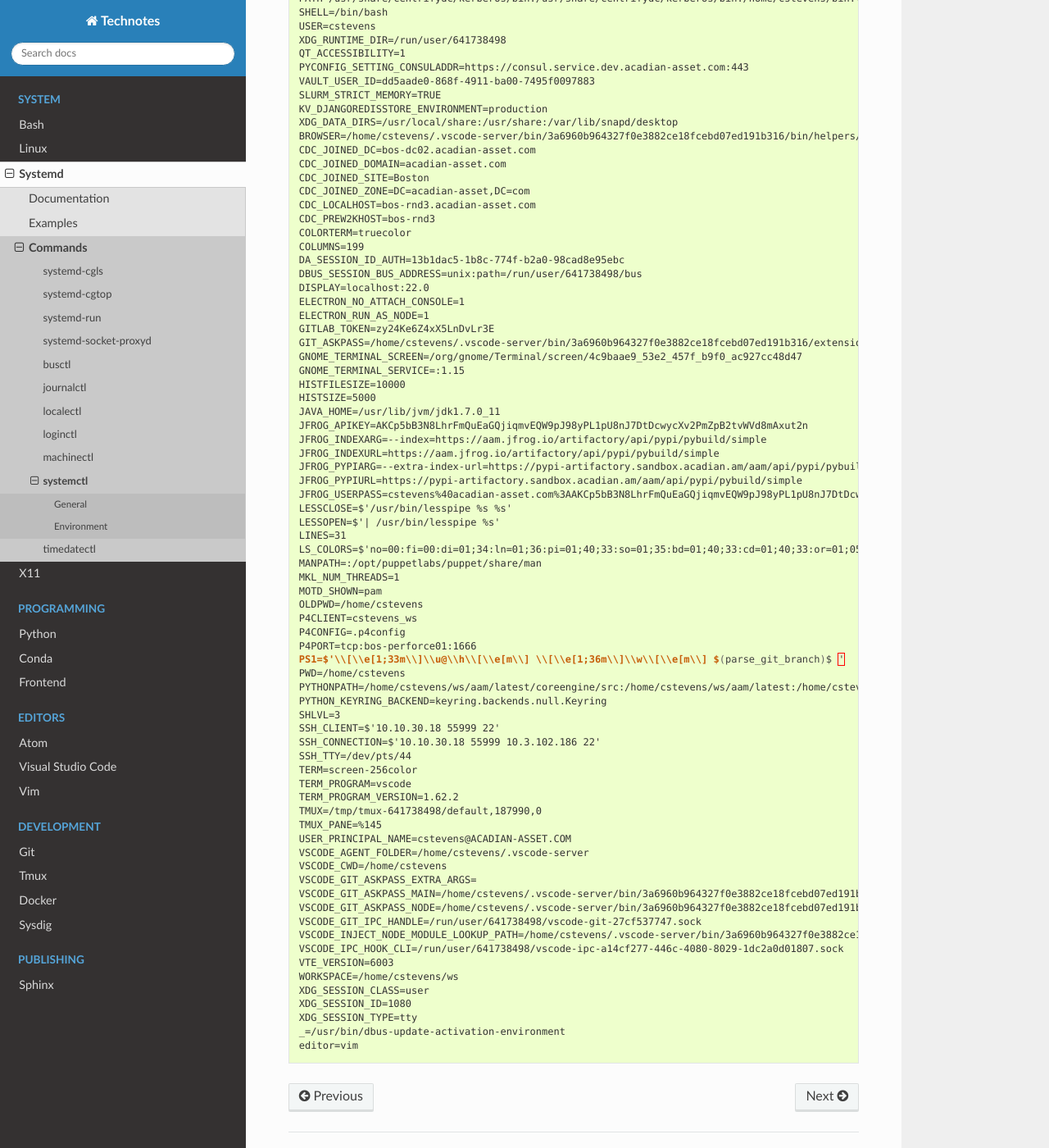
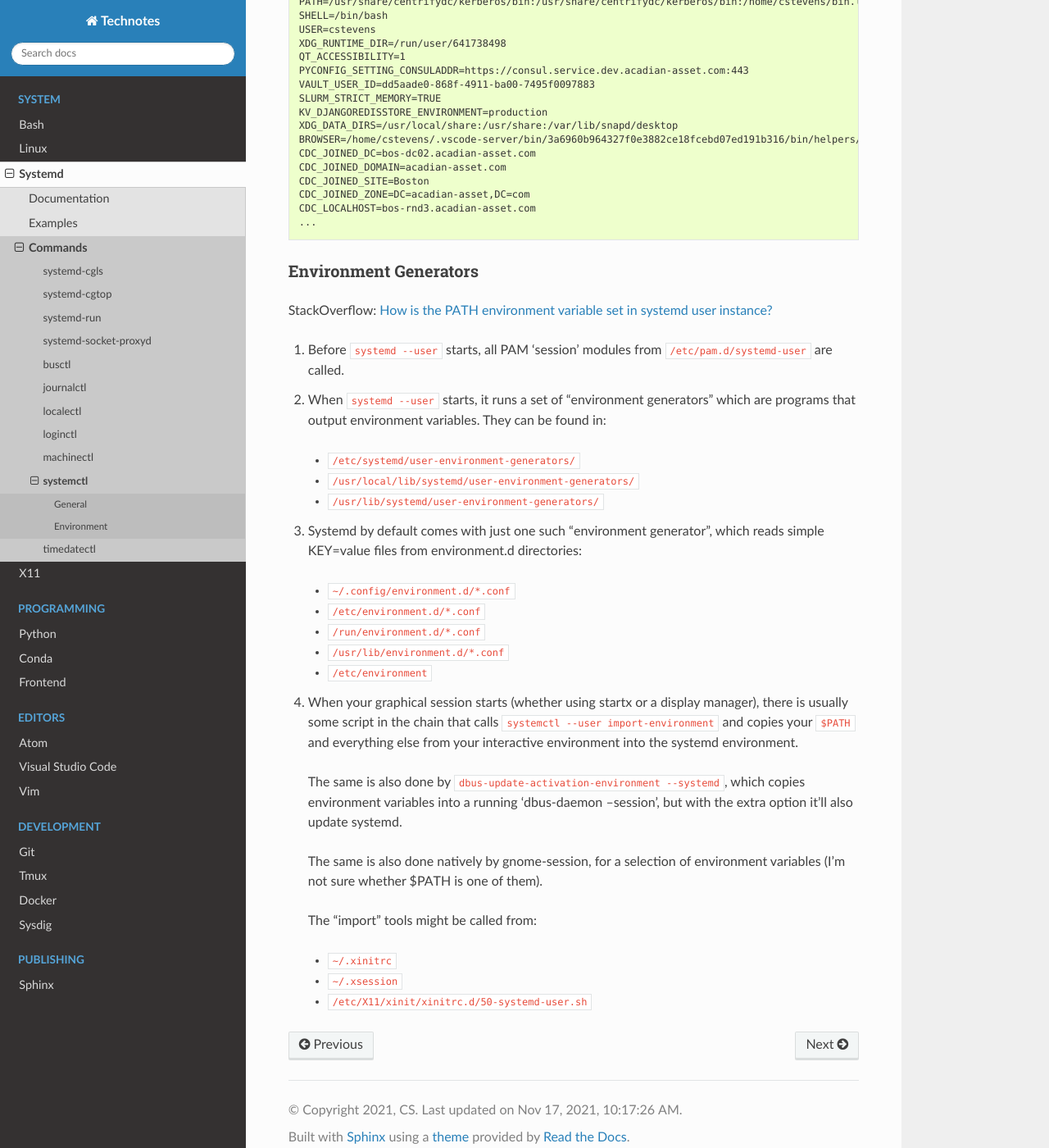
Before and after one commit to heterotopian/technotes, a Sphinx documentation site: the page built from source/systemd/controller/systemctl.rst, in a window 1280 px wide and 1400 px high, scrolled down 1198 px. Shown: the whole window at 82% size. Built offline with Sphinx 7.4.7 and the Read the Docs theme 2.0.0, drawn with Linux system fonts in a browser that asks for light colours; cross-references to code outside the pages are shown as plain code; some of the changed text lies outside the part shown.

Commit message:
Add systemctl environment infomration

```diff
--- a/source/systemd/controller/systemctl.rst
+++ b/source/systemd/controller/systemctl.rst
@@ -64,64 +71,47 @@ Environment
     CDC_JOINED_SITE=Boston
     CDC_JOINED_ZONE=DC=acadian-asset,DC=com
     CDC_LOCALHOST=bos-rnd3.acadian-asset.com
-    CDC_PREW2KHOST=bos-rnd3
-    COLORTERM=truecolor
-    COLUMNS=199
-    DA_SESSION_ID_AUTH=13b1dac5-1b8c-774f-b2a0-98cad8e95ebc
-    DBUS_SESSION_BUS_ADDRESS=unix:path=/run/user/641738498/bus
-    DISPLAY=localhost:22.0
-    ELECTRON_NO_ATTACH_CONSOLE=1
-    ELECTRON_RUN_AS_NODE=1
-    GITLAB_TOKEN=zy24Ke6Z4xX5LnDvLr3E
-    GIT_ASKPASS=/home/cstevens/.vscode-server/bin/3a6960b964327f0e3882ce18fcebd07ed191b316/extensions/git/dist/askpass.sh
-    GNOME_TERMINAL_SCREEN=/org/gnome/Terminal/screen/4c9baae9_53e2_457f_b9f0_ac927cc48d47
-    GNOME_TERMINAL_SERVICE=:1.15
-    HISTFILESIZE=10000
-    HISTSIZE=5000
-    JAVA_HOME=/usr/lib/jvm/jdk1.7.0_11
-    JFROG_APIKEY=AKCp5bB3N8LhrFmQuEaGQjiqmvEQW9pJ98yPL1pU8nJ7DtDcwycXv2PmZpB2tvWVd8mAxut2n
-    JFROG_INDEXARG=--index=https://aam.jfrog.io/artifactory/api/pypi/pybuild/simple
-    JFROG_INDEXURL=https://aam.jfrog.io/artifactory/api/pypi/pybuild/simple
-    JFROG_PYPIARG=--extra-index-url=https://pypi-artifactory.sandbox.acadian.am/aam/api/pypi/pybuild/simple
-    JFROG_PYPIURL=https://pypi-artifactory.sandbox.acadian.am/aam/api/pypi/pybuild/simple
-    JFROG_USERPASS=cstevens%40acadian-asset.com%3AAKCp5bB3N8LhrFmQuEaGQjiqmvEQW9pJ98yPL1pU8nJ7DtDcwycXv2PmZpB2tvWVd8mAxut2n
-    LESSCLOSE=$'/usr/bin/lesspipe %s %s'
-    LESSOPEN=$'| /usr/bin/lesspipe %s'
-    LINES=31
-    LS_COLORS=$'no=00:fi=00:di=01;34:ln=01;36:pi=01;40;33:so=01;35:bd=01;40;33:cd=01;40;33:or=01;05;37;41:mi=01;05;37;41:ex=01;32'
-    MANPATH=:/opt/puppetlabs/puppet/share/man
-    MKL_NUM_THREADS=1
-    MOTD_SHOWN=pam
-    OLDPWD=/home/cstevens
-    P4CLIENT=cstevens_ws
-    P4CONFIG=.p4config
-    P4PORT=tcp:bos-perforce01:1666
-    PS1=$'\\[\\e[1;33m\\]\\u@\\h\\[\\e[m\\] \\[\\e[1;36m\\]\\w\\[\\e[m\\] $(parse_git_branch)$ '
-    PWD=/home/cstevens
-    PYTHONPATH=/home/cstevens/ws/aam/latest/coreengine/src:/home/cstevens/ws/aam/latest:/home/cstevens/ws/aam/latest/runner/src:/home/cstevens/ws/aam/latest/factors/src:/home/cstevens/ws/aam/latest/python-util/src:/home/cstevens/ws/aam/latest/datalib/src:/home/cstevens/ws/aam/latest/db/src:/home/cstevens/ws/aam/latest/macro/src:/home/cstevens/ws/aam/latest/neo/src
-    PYTHON_KEYRING_BACKEND=keyring.backends.null.Keyring
-    SHLVL=3
-    SSH_CLIENT=$'10.10.30.18 55999 22'
-    SSH_CONNECTION=$'10.10.30.18 55999 10.3.102.186 22'
-    SSH_TTY=/dev/pts/44
-    TERM=screen-256color
-    TERM_PROGRAM=vscode
-    TERM_PROGRAM_VERSION=1.62.2
-    TMUX=/tmp/tmux-641738498/default,187990,0
-    TMUX_PANE=%145
-    USER_PRINCIPAL_NAME=cstevens@ACADIAN-ASSET.COM
-    VSCODE_AGENT_FOLDER=/home/cstevens/.vscode-server
-    VSCODE_CWD=/home/cstevens
-    VSCODE_GIT_ASKPASS_EXTRA_ARGS=
-    VSCODE_GIT_ASKPASS_MAIN=/home/cstevens/.vscode-server/bin/3a6960b964327f0e3882ce18fcebd07ed191b316/extensions/git/dist/askpass-main.js
-    VSCODE_GIT_ASKPASS_NODE=/home/cstevens/.vscode-server/bin/3a6960b964327f0e3882ce18fcebd07ed191b316/node
-    VSCODE_GIT_IPC_HANDLE=/run/user/641738498/vscode-git-27cf537747.sock
-    VSCODE_INJECT_NODE_MODULE_LOOKUP_PATH=/home/cstevens/.vscode-server/bin/3a6960b964327f0e3882ce18fcebd07ed191b316/remote/node_modules
-    VSCODE_IPC_HOOK_CLI=/run/user/641738498/vscode-ipc-a14cf277-446c-4080-8029-1dc2a0d01807.sock
-    VTE_VERSION=6003
-    WORKSPACE=/home/cstevens/ws
-    XDG_SESSION_CLASS=user
-    XDG_SESSION_ID=1080
-    XDG_SESSION_TYPE=tty
-    _=/usr/bin/dbus-update-activation-environment
-    editor=vim
+    ...
+
+
+Environment Generators
+----------------------
+
+StackOverflow:
+`How is the PATH environment variable set in systemd user instance? <https://superuser.com/questions/1649684/how-is-the-path-environment-variable-set-in-systemd-user-instance>`_
+
+#. .. compound::
+
+        Before ``systemd --user`` starts, all PAM 'session' modules from ``/etc/pam.d/systemd-user`` are called.
+
+#. .. compound::
+
+       When ``systemd --user`` starts, it runs a set of "environment generators" which are programs that output environment variables. They can be found in:
+
+       - ``/etc/systemd/user-environment-generators/``
+       - ``/usr/local/lib/systemd/user-environment-generators/``
+       - ``/usr/lib/systemd/user-environment-generators/``
+
+#. .. compound::
+
+        Systemd by default comes with just one such "environment generator", which reads simple KEY=value files from environment.d directories:
+
+        - ``~/.config/environment.d/*.conf``
+        - ``/etc/environment.d/*.conf``
+        - ``/run/environment.d/*.conf``
+        - ``/usr/lib/environment.d/*.conf``
+        - ``/etc/environment``
+
+#. .. compound::
+
+       When your graphical session starts (whether using startx or a display manager), there is usually some script in the chain that calls ``systemctl --user import-environment`` and copies your ``$PATH`` and everything else from your interactive environment into the systemd environment.
+
+       The same is also done by ``dbus-update-activation-environment --systemd``, which copies environment variables into a running 'dbus-daemon --session', but with the extra option it'll also update systemd.
+
+       The same is also done natively by gnome-session, for a selection of environment variables (I'm not sure whether $PATH is one of them).
+
+       The "import" tools might be called from:
+
+       - ``~/.xinitrc``
+       - ``~/.xsession``
+       - ``/etc/X11/xinit/xinitrc.d/50-systemd-user.sh``
```
Also changed, not shown: other parts of source/systemd/controller/systemctl.rst (+9 -2 lines).
